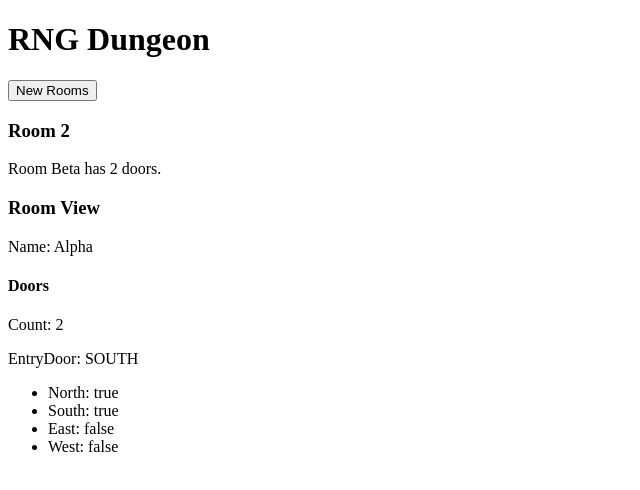
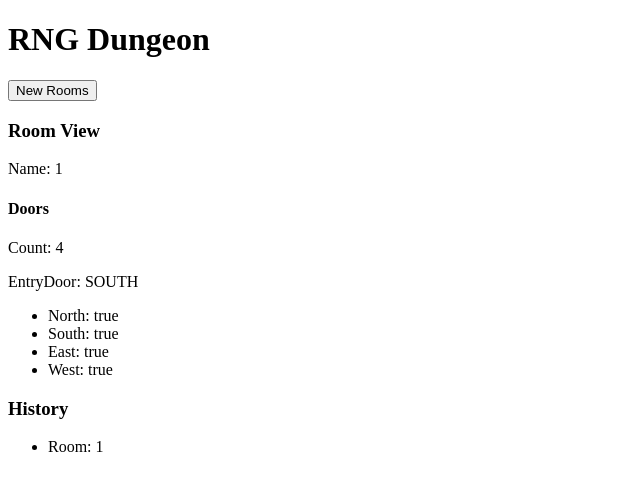
Before and after one commit to Echo343/RNG-Dungeon, an Angular app: page / in a window 1280 px wide. Both pictures are taken after a click on the button "New Rooms". Shown: the top 490 px of the page, without its empty margins (0-640 px from the left). Built offline with nearby package versions, Linux system fonts and the light colour scheme.

Commit message:
Added history list

```diff
--- a/src/app/app.component.html
+++ b/src/app/app.component.html
@@ -2,7 +2,5 @@
 
 <input type="button" (click)="randomize()" value="New Rooms" />
 
-<h3>Room 2</h3>
-<p>Room {{rm2.name}} has {{rm2.getDoorCount()}} doors.</p>
-
 <app-room-view [room]="rm1"></app-room-view>
+<app-history></app-history>
--- a/src/app/app.component.ts
+++ b/src/app/app.component.ts
@@ -1,5 +1,7 @@
-import { Component } from '@angular/core';
+import { Component, ViewChild } from '@angular/core';
 import { Room } from './room';
+import { HistoryComponent } from './history/history.component';
+
 
 @Component({
   selector: 'app-root',
@@ -8,15 +10,20 @@ import { Room } from './room';
 })
 export class AppComponent {
   rm1: Room;
-  rm2: Room;
+  private idCounter: number = 0;
+
+  @ViewChild(HistoryComponent)
+  private historyList: HistoryComponent;
 
   constructor() {
     this.randomize();
   }
 
   randomize(): void {
-    this.rm1 = new Room('Alpha', 'SOUTH');
-    this.rm2 = new Room('Beta', 'South');
+    this.rm1 = new Room(<string> <any> this.idCounter++, 'SOUTH');
+    if (this.historyList) {
+      this.historyList.addRoom(this.rm1);
+    }
   }
 
 }
--- a/src/app/app.module.ts
+++ b/src/app/app.module.ts
@@ -3,11 +3,13 @@ import { NgModule } from '@angular/core';
 
 import { AppComponent } from './app.component';
 import { RoomViewComponent } from './room-view/room-view.component';
+import { HistoryComponent } from './history/history.component';
 
 @NgModule({
   declarations: [
     AppComponent,
-    RoomViewComponent
+    RoomViewComponent,
+    HistoryComponent
   ],
   imports: [
     BrowserModule
--- /dev/null
+++ b/src/app/history/history.component.html
@@ -0,0 +1,4 @@
+<h3>History</h3>
+<ul>
+  <li *ngFor="let room of rooms">Room: {{room.name}}</li>
+</ul>
--- /dev/null
+++ b/src/app/history/history.component.ts
@@ -0,0 +1,21 @@
+import { Component, OnInit } from '@angular/core';
+import { Room } from '../room';
+
+@Component({
+  selector: 'app-history',
+  templateUrl: './history.component.html',
+  styleUrls: ['./history.component.css']
+})
+export class HistoryComponent implements OnInit {
+  private rooms: Room[] = [];
+
+  constructor() { }
+
+  ngOnInit() {
+  }
+
+  addRoom(room: Room): void {
+    this.rooms.push(room);
+  }
+
+}
```
Also changed, not shown: src/app/history/history.component.css (added), 1 other file (tests, documents, lock files or other folders).
